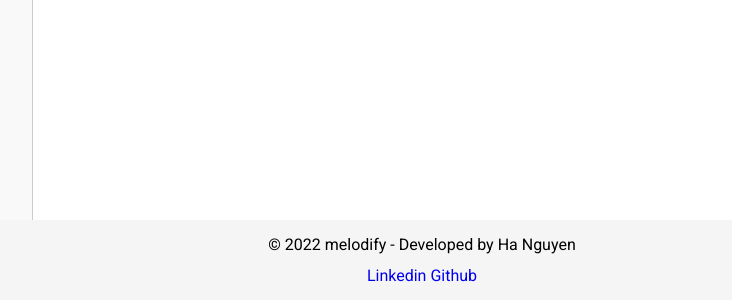
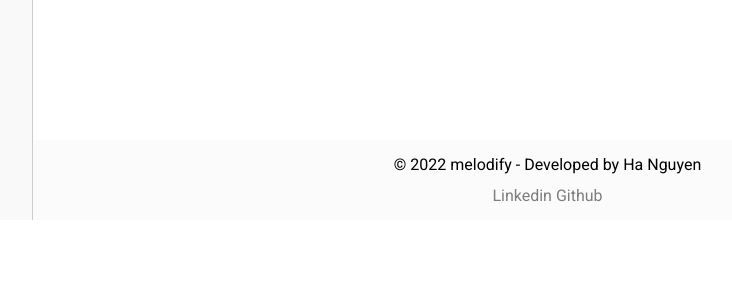
Before and after one commit to vietha3110/melodify, a React (Create React App) app in the folder react-app/: page / in a window 1280 px wide. Shown: the part 1180-1480 px from the top of the page, without its empty margins (218-950 px from the left). After the commit the page ends 1400 px from the top, so only its background shows below. Built offline with nearby package versions, Linux system fonts and the light colour scheme; no server answers.

Commit message:
Updated Footer css.

```diff
--- a/react-app/src/App.js
+++ b/react-app/src/App.js
@@ -38,9 +38,10 @@ function App() {
                   <NavBar />
                   <Home/>
                 </>
+                <Footer/>
               </div>
+
             </div>
-            <Footer/>
           </>
         </Route>
         <ProtectedRoute path='/upload'>
@@ -53,10 +54,10 @@ function App() {
                   <>
                     <NavBar />
                     <UploadSong/>
-                  </>
+                </>
+                <Footer/>
               </div>
             </div>
-            <Footer/>
             </>
         </ProtectedRoute>
         <ProtectedRoute path='/playlists/:playlistId'>
@@ -70,9 +71,9 @@ function App() {
                   <NavBar />
                   <PlaylistPage/>
                 </>
+                <Footer/>
               </div>
             </div>
-            <Footer/>
           </>
         </ProtectedRoute>
         <ProtectedRoute path='/profile'>
@@ -82,10 +83,12 @@ function App() {
               <LeftBox/>
               </div>
               <div className='app-right-container'>
-                <UserPage/>
+                <>
+                <UserPage />
+                <Footer />
+                </>
               </div>
             </div>
-            <Footer/>
           </>
         </ProtectedRoute>
       </Switch>
--- a/react-app/src/components/Footer.js
+++ b/react-app/src/components/Footer.js
@@ -8,10 +8,10 @@ const Footer = () => {
                 </span>
             </div>
             <div className="footer-link">
-                <a href="https://www.linkedin.com/in/havietng/" style={{margin: "2px 2px 0px 2px", textDecoration:"#000"}}>
+                <a href="https://www.linkedin.com/in/havietng/" style={{margin: "2px 2px 0px 2px", textDecoration:"none", color:"rgba(0, 0, 0, 0.5)"}}>
                     Linkedin
                 </a>
-                <a href="https://github.com/vietha3110" style={{margin: "2px 2px 0px 2px", textDecoration:"#000"}}>
+                <a href="https://github.com/vietha3110" style={{margin: "2px 2px 0px 2px", textDecoration:"none", color:"rgba(0, 0, 0, 0.5)"}}>
                     Github
                 </a>
             </div>
--- a/react-app/src/components/stylesheet/app.css
+++ b/react-app/src/components/stylesheet/app.css
@@ -337,6 +337,7 @@
 .app-right-container {
     flex-grow: 1;
     /* width: 774px; */
+    position: relative;
 }
 
 .navbar-container {
@@ -1212,10 +1213,12 @@ animation-name: quiet;
     box-sizing: border-box;
     width: 100%;
     height: 80px;
-    background-color:rgba(60,60,67,.05);
+    background-color:#fbfbfb;
     display: flex;
     justify-content: center;
     flex-direction: column;
+    bottom: 0;
+    position:absolute;
 }
 
 .footer-label, .footer-link {
@@ -1223,7 +1226,3 @@ animation-name: quiet;
     justify-content: center;
     padding: 5px;
 }
-
-.footer-link > a:visited {
-    text-decoration: #000;
-}
```
Also changed, not shown: react-app/src/index.css (line endings or trailing spaces).
